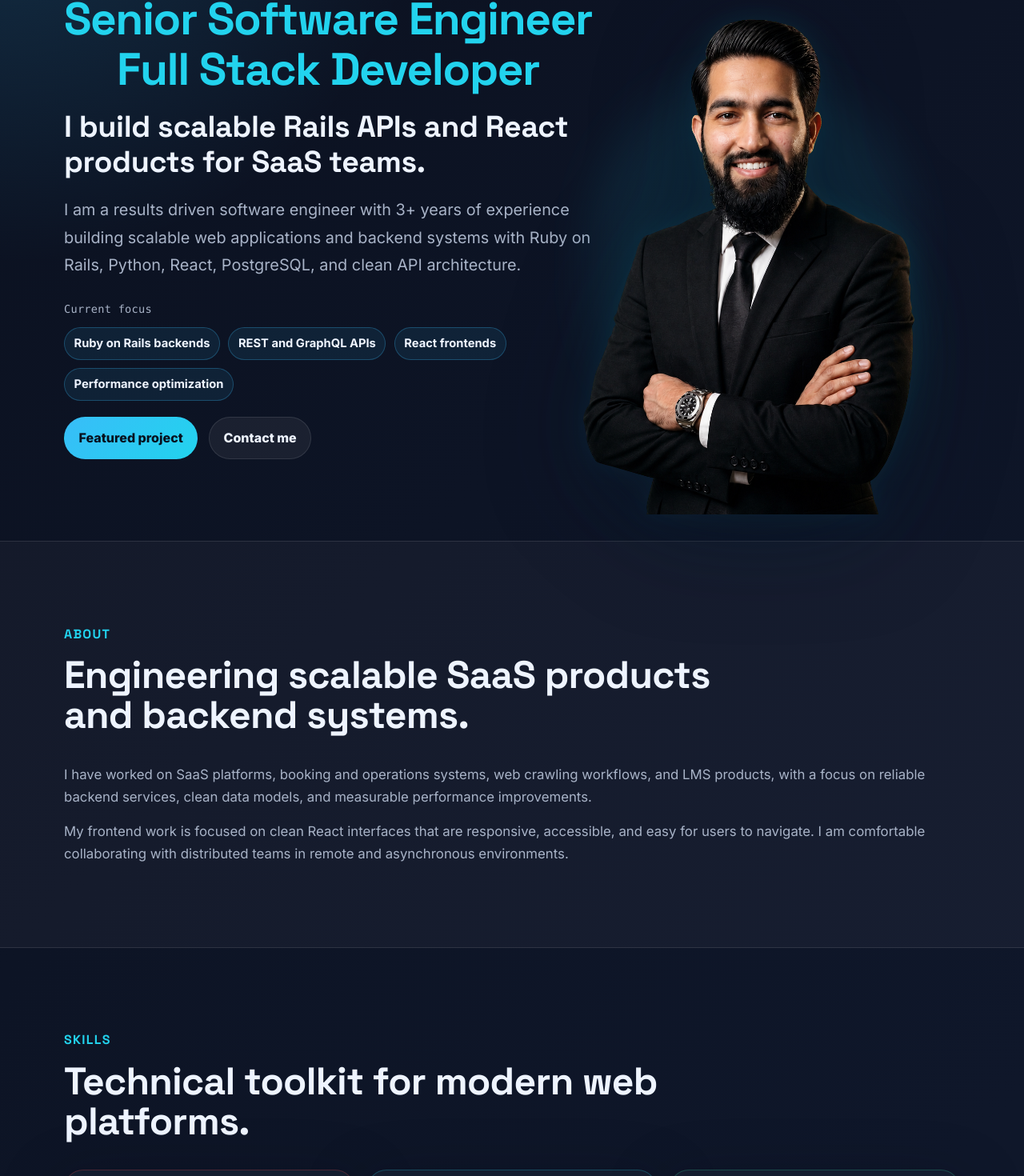
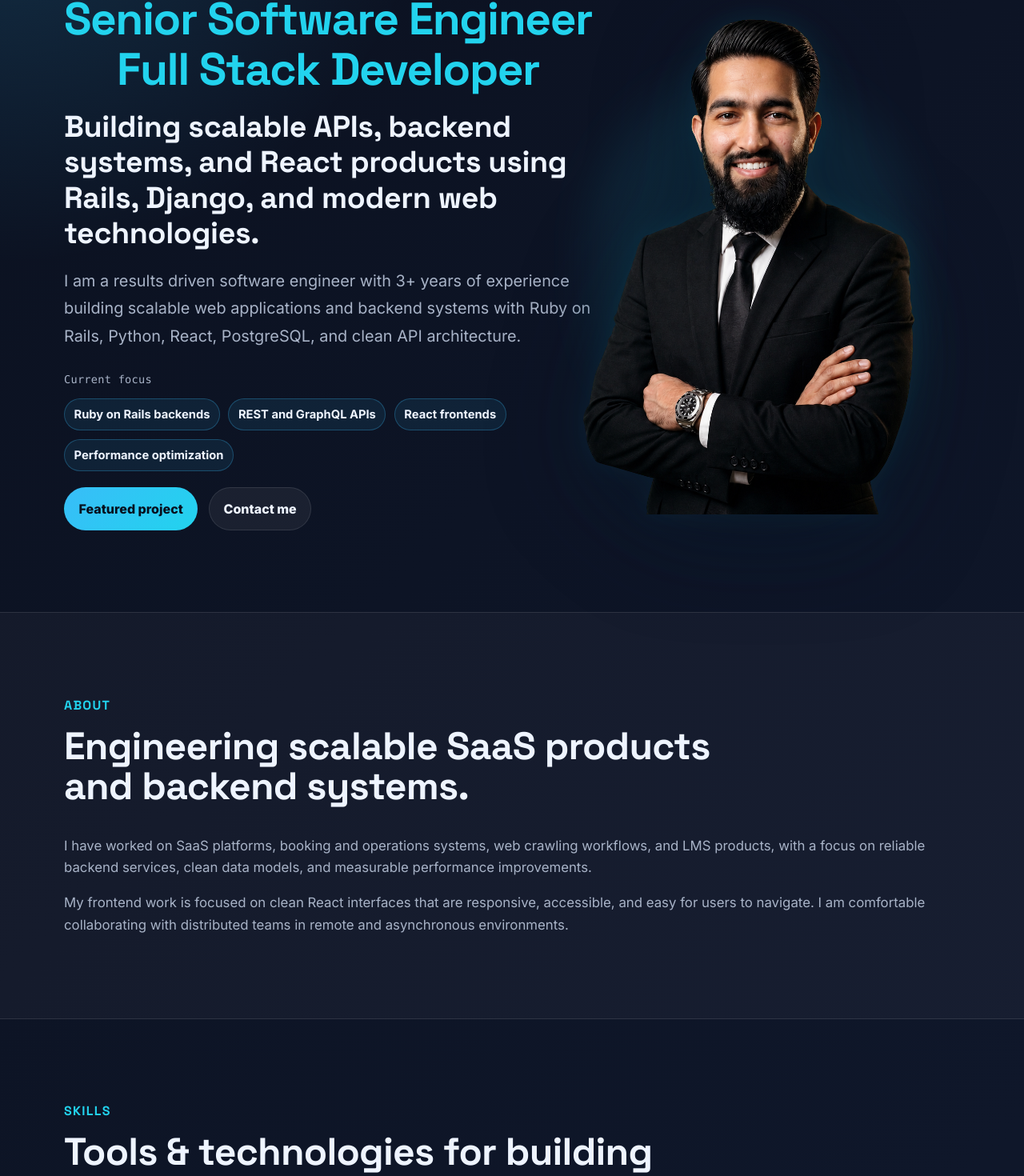
Before and after one commit to ar-rehman-work/ar-rehman-work.github.io, a React (Vite) app: page / in a window 1280 px wide. Shown: the part 213-1683 px from the top of the page at 80% size. Built offline with nearby package versions, Linux system fonts and the light colour scheme.

Commit message:
Fix titles

```diff
--- a/src/components/sections/SkillsSection.tsx
+++ b/src/components/sections/SkillsSection.tsx
@@ -6,7 +6,7 @@ function SkillsSection() {
   return (
     <section id='skills' className='section'>
       <div className='container'>
-        <SectionTitle eyebrow='Skills' title='Technical toolkit for modern web platforms.' />
+        <SectionTitle eyebrow='Skills' title='Tools & technologies for building scalable applications.' />
         <div className='skills-grid' aria-label='Technical skills grouped by area'>
           {skills.map((skillGroup) => (
             <SkillCard skillGroup={skillGroup} key={skillGroup.group} />
--- a/src/data/profileData.ts
+++ b/src/data/profileData.ts
@@ -1,7 +1,7 @@
 export const profile = {
   name: 'Abdul Rehman',
   role: 'Senior Software Engineer | Full Stack Developer',
-  headline: 'I build scalable Rails APIs and React products for SaaS teams.',
+  headline: 'Building scalable APIs, backend systems, and React products using Rails, Django, and modern web technologies.',
   summary:
     'I am a results driven software engineer with 3+ years of experience building scalable web applications and backend systems with Ruby on Rails, Python, React, PostgreSQL, and clean API architecture.',
   email: 'ar.rehman.work@gmail.com',
```
